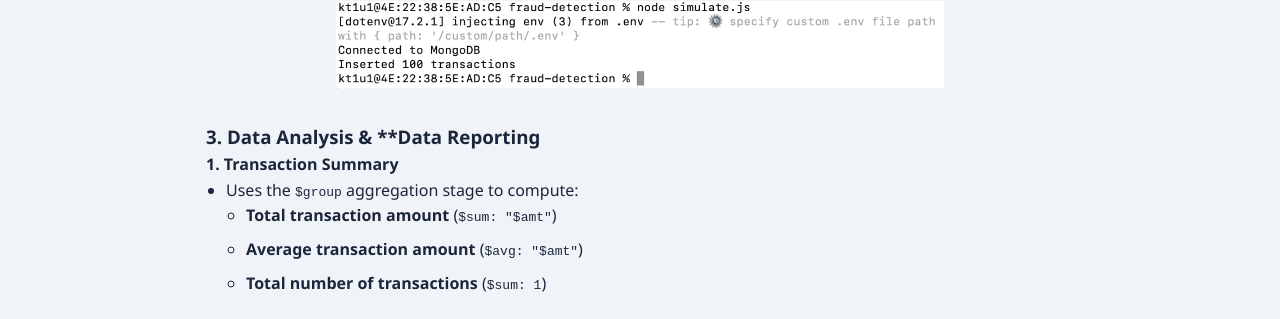
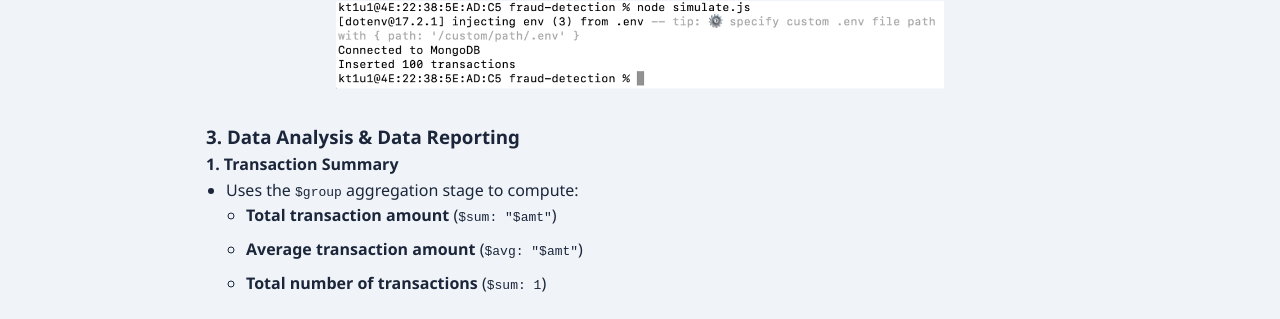
Before and after one commit to kang-tian/kang-tian.github.io, a Jekyll site: the page built from projects/NoSQL-MongoDB-Fraud-Detection-System/index.md, in a window 1280 px wide and 900 px high, scrolled down 1817 px. Shown: the part 136-455 px from the top of the window. Built offline with Jekyll 4.4.1, drawn with Linux system fonts in a browser that asks for light colours; our own code applies the rules of GitHub Pages for plain Markdown files; some of the changed text lies outside the part shown.

```diff
--- a/projects/NoSQL-MongoDB-Fraud-Detection-System/index.md
+++ b/projects/NoSQL-MongoDB-Fraud-Detection-System/index.md
@@ -29,7 +29,7 @@ This project simulates a banking environment and demonstrates how to detect frau
 
 ## **Methodology**
 
-### 1. **Database Setup**
+### **1. Database Setup**
 - MongoDB installed locally or via MongoDB Atlas.
 - Database: `BankDataset`
 - Collection: `Bank`
@@ -53,7 +53,7 @@ The system uses a synthetic dataset with bank data from Kaggle and simulated dat
 <p> &nbsp;</p>
 
 
-### 3. **Data Analysis &  **Data Reporting**
+### 3. **Data Analysis &  Data Reporting**
 #### 1. Transaction Summary
 - Uses the `$group` aggregation stage to compute:
   - **Total transaction amount** (`$sum: "$amt"`)
```
